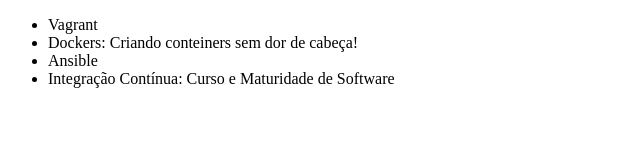
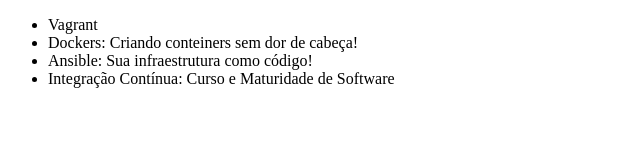
Before and after one commit to Seneca-byte/alura-git, a plain HTML site: page index.html in a window 1280 px wide. Shown: the whole page, without its empty margins (0-640 px from the left). Drawn offline with Linux system fonts and the light colour scheme.

Commit message:
Alterando nome Ansible do como como estrutura

```diff
--- a/index.html
+++ b/index.html
@@ -8,7 +8,7 @@
     <ul>
         <li>Vagrant</li>
         <li>Dockers: Criando conteiners sem dor de cabeça!</li>
-        <li>Ansible</li>
+        <li>Ansible: Sua infraestrutura como código!</li>
         <li>Integração Contínua: Curso e Maturidade de Software</li>
     </ul>
 </body>
```
